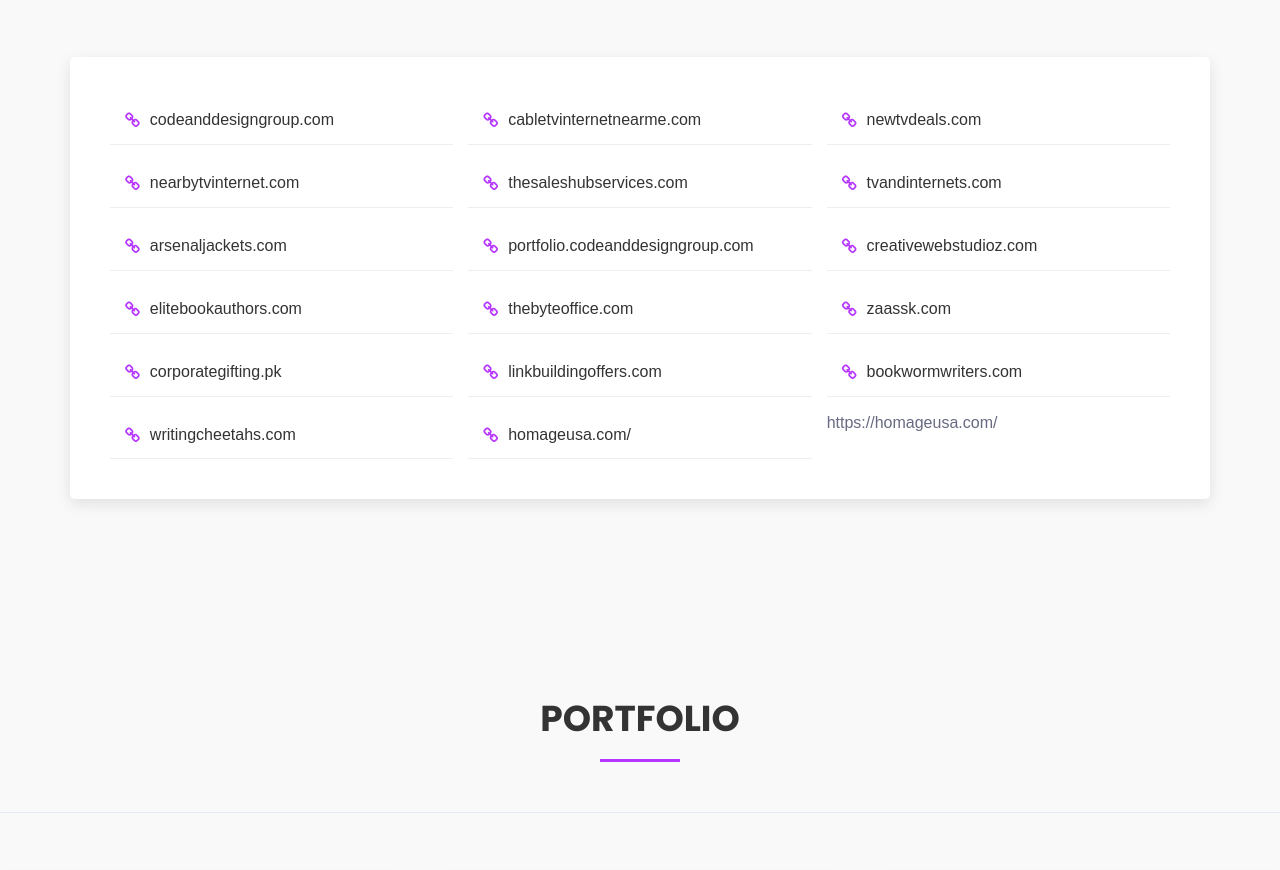
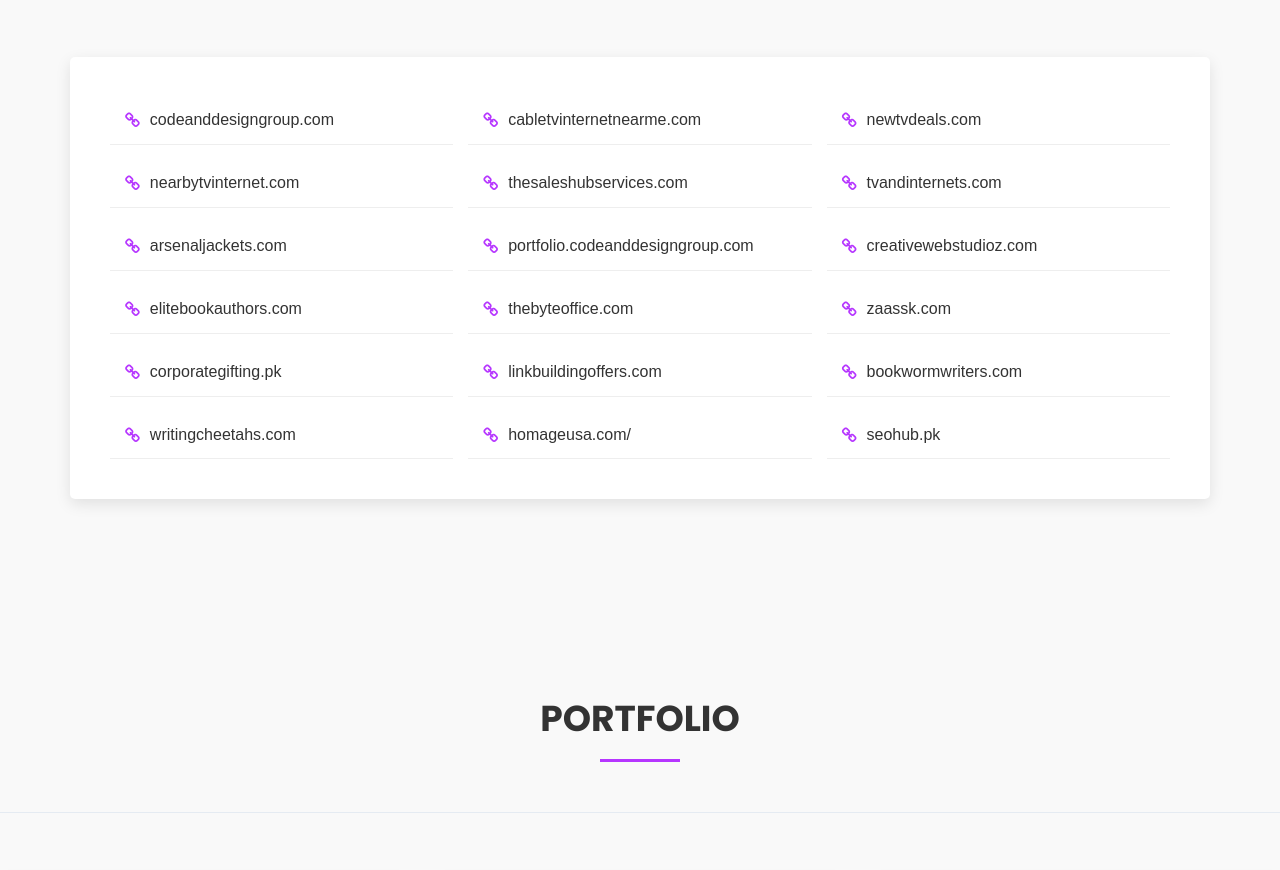
Before and after one commit to yasir29a/Webiste-Portfolio, a website: page index.html in a window 1280 px wide. Shown: the part 4738-5608 px from the top of the page. Drawn offline with nearby package versions, Linux system fonts and the light colour scheme.

Commit message:
added links

```diff
--- a/index.html
+++ b/index.html
@@ -627,7 +627,7 @@
 						<li><a href="https://bookwormwriters.com/" target="_blank">bookwormwriters.com</a></li>
 						<li><a href="https://writingcheetahs.com/" target="_blank">writingcheetahs.com</a></li>
 						<li><a href="https://homageusa.com/" target="_blank">homageusa.com/</a></li>
-						https://homageusa.com/
+						<li><a href="https://www.seohub.pk/" target="_blank">seohub.pk</a></li>
 					</ul>
 				</div>
 			</div>
```
